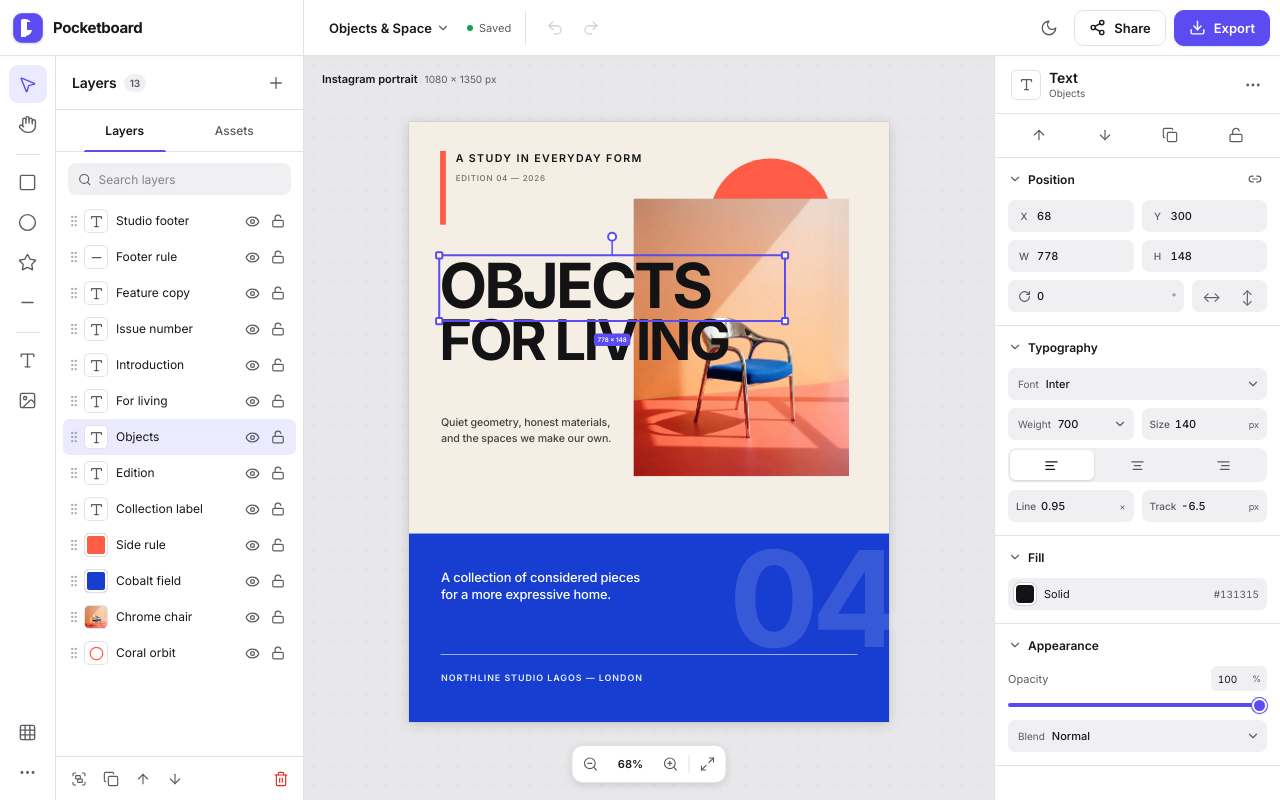
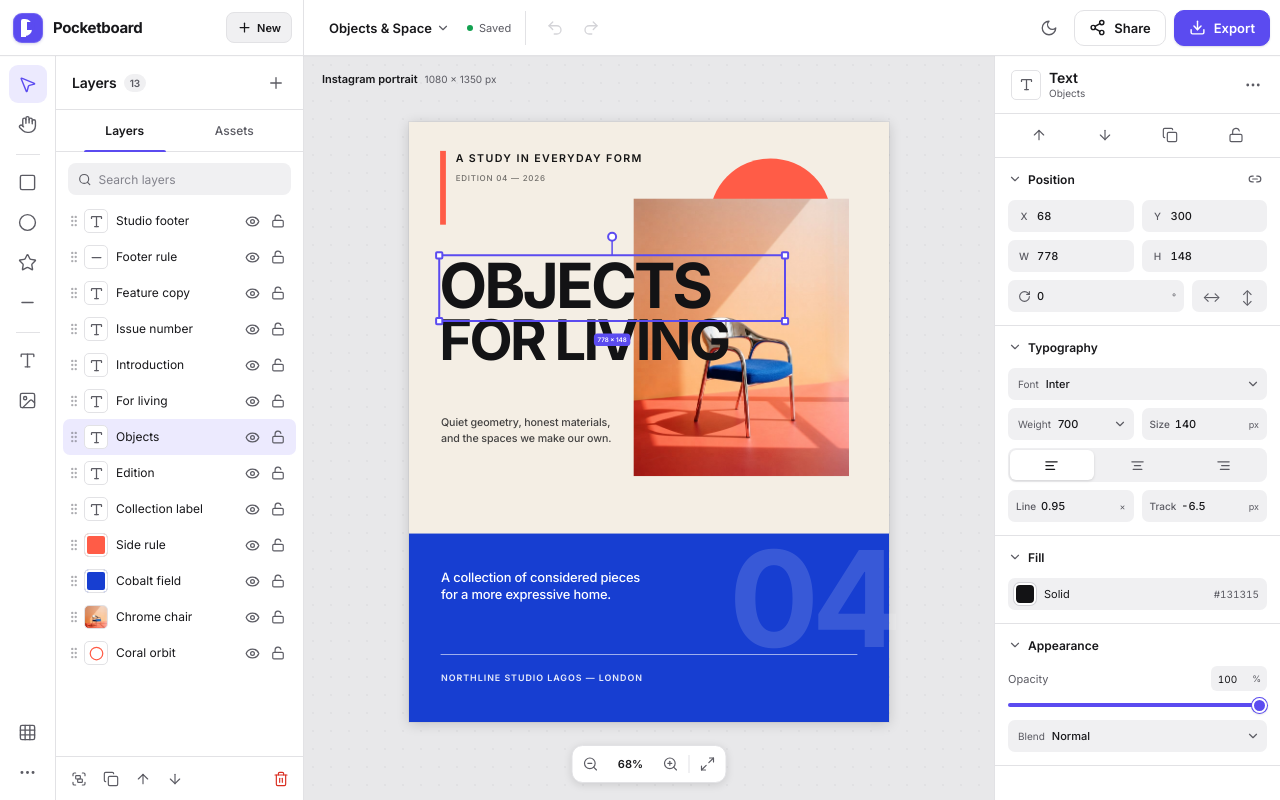
Before and after one commit to Odarafunmi/Pocketboard, a React (Vite) app: page / in a window 1280 px wide. Built offline with nearby package versions, Linux system fonts and the light colour scheme.

Commit message:
Add clear new design entry points
Co-authored-by: arena-agent <297053741+arena-agent@users.noreply.github.com>

```diff
--- a/src/App.tsx
+++ b/src/App.tsx
@@ -303,7 +303,12 @@ function App() {
       const editing = ['INPUT', 'TEXTAREA', 'SELECT'].includes(target.tagName) || target.isContentEditable
       if (editing) return
       const command = event.metaKey || event.ctrlKey
-      if (command && event.key.toLowerCase() === 'z') {
+      if (command && event.key.toLowerCase() === 'n') {
+        event.preventDefault()
+        setView('new')
+        setMobileSheet(null)
+        window.history.replaceState(null, '', `${window.location.pathname}#new`)
+      } else if (command && event.key.toLowerCase() === 'z') {
         event.preventDefault()
         if (event.shiftKey) redo()
         else undo()
@@ -447,6 +452,7 @@ function App() {
         onUndo={undo}
         onRedo={redo}
         onHome={() => navigate('home')}
+        onNew={() => navigate('new')}
         onExport={() => setExportOpen(true)}
         theme={theme}
         onToggleTheme={() => setTheme(theme === 'light' ? 'dark' : 'light')}
@@ -578,7 +584,8 @@ function App() {
           {mobileSheet === 'more' && (
             <MoreMenu
               onAction={(action) => {
-                if (action === 'export') setExportOpen(true)
+                if (action === 'new') navigate('new')
+                else if (action === 'export') setExportOpen(true)
                 else showToast(action === 'grid' ? 'Layout grid shown' : action === 'rulers' ? 'Rulers shown' : 'Action completed')
                 setMobileSheet(null)
               }}
@@ -614,6 +621,7 @@ interface TopBarProps {
   onUndo: () => void
   onRedo: () => void
   onHome: () => void
+  onNew: () => void
   onExport: () => void
   theme: Theme
   onToggleTheme: () => void
@@ -627,6 +635,10 @@ function TopBar(props: TopBarProps) {
         <button className="brand-button" onClick={props.onHome} aria-label="Go to home" title="Home">
           <LogoMark />
           <span className="brand-word">Pocketboard</span>
+        </button>
+        <button className="editor-new-button" onClick={props.onNew} aria-label="Create new design" title="New design · Ctrl N">
+          <Plus size={15} />
+          <span>New</span>
         </button>
       </div>
       <div className="topbar-document-zone">
@@ -1314,6 +1326,7 @@ function ShapesGrid({ onAdd }: { onAdd: (type: LayerType) => void }) {
 
 function MoreMenu({ onAction }: { onAction: (action: string) => void }) {
   const actions = [
+    { id: 'new', label: 'New design', icon: <Plus /> },
     { id: 'grid', label: 'Layout grid', icon: <Grid3X3 /> },
     { id: 'rulers', label: 'Rulers and guides', icon: <Ruler /> },
     { id: 'settings', label: 'Design settings', icon: <Settings2 /> },
--- a/src/styles.css
+++ b/src/styles.css
@@ -329,8 +329,39 @@ button:disabled {
   flex: 0 0 auto;
   display: flex;
   align-items: center;
-  padding-left: 13px;
+  justify-content: space-between;
+  gap: 10px;
+  padding: 0 11px 0 13px;
   border-right: 1px solid var(--border);
+}
+
+.editor-new-button {
+  height: 31px;
+  padding: 0 10px;
+  border: 1px solid var(--border);
+  border-radius: 8px;
+  display: inline-flex;
+  align-items: center;
+  gap: 5px;
+  color: var(--text-primary);
+  background: var(--surface-input);
+  font-size: 11px;
+  font-weight: 600;
+  transition: border-color var(--motion-fast), background var(--motion-fast), transform var(--motion-fast);
+}
+
+.editor-new-button:hover {
+  color: var(--accent);
+  border-color: color-mix(in srgb, var(--accent) 40%, var(--border));
+  background: var(--accent-subtle);
+}
+
+.editor-new-button:active {
+  transform: scale(.97);
+}
+
+.editor-new-button svg {
+  stroke-width: 2;
 }
 
 .brand-button,
```
